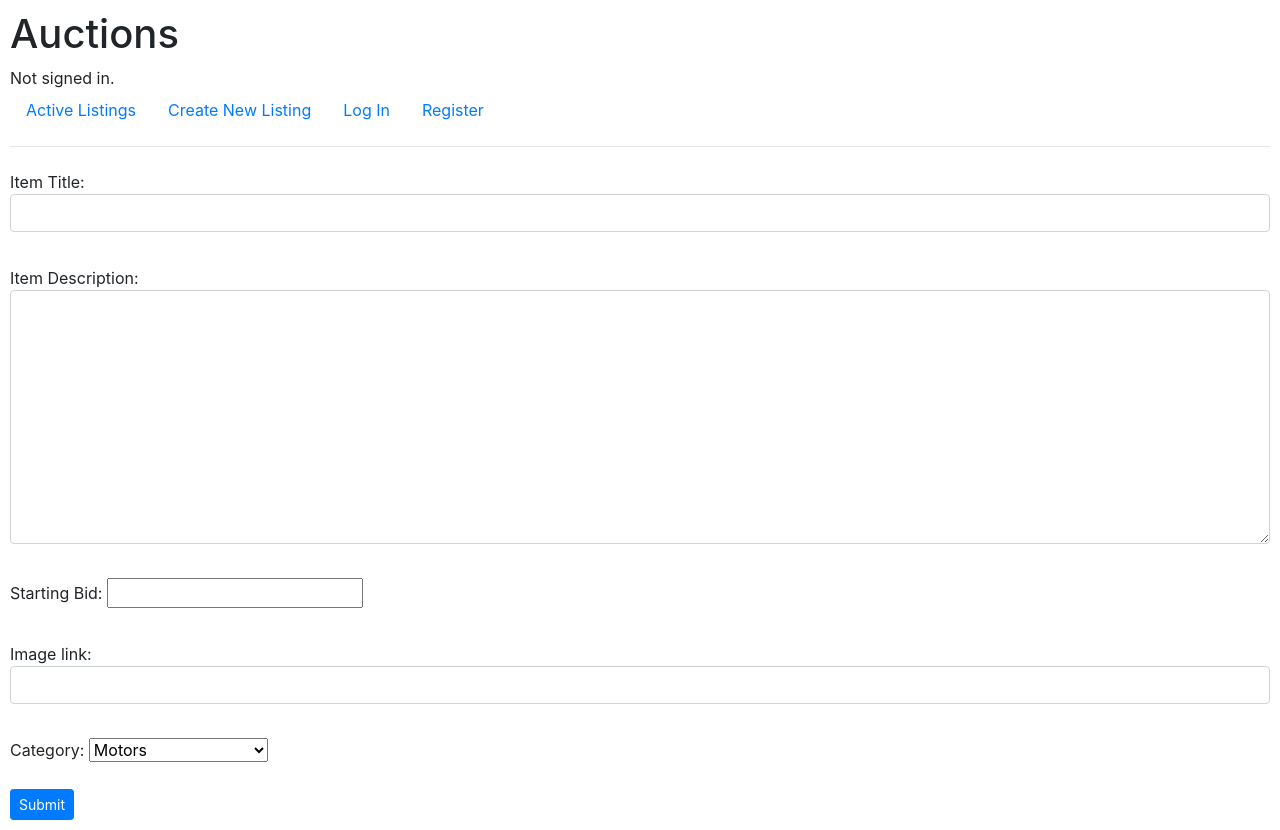
After one commit to pramitsingh0/django-auctions, a Django app: page /createlisting/ in a window 1280 px wide. The commit adds this page. Run offline with Django 3.2, Linux system fonts and the light colour scheme; some libraries are stand-ins or nearby versions.

Commit message:
Completed Create listing feature

```diff
--- /dev/null
+++ b/auctions/templates/auctions/createListing.html
@@ -0,0 +1,13 @@
+{% extends 'auctions/layout.html' %}
+
+{% block body %}
+    <form action="{% url 'save' %}" method="post">
+        {% csrf_token %}
+        <div style="margin-bottom: 20px;" class="form-control-plaintext">{{ forms.title.label }}: {{ forms.title }}</div>
+        <div style="margin-bottom: 20px;" class="form-control-plaintext">{{ forms.description.label }}: {{ forms.description }}</div>
+        <div style="margin-bottom: 20px;" class="form-control-plaintext">{{ forms.starting_bid.label }}: {{ forms.starting_bid }}</div>
+        <div style="margin-bottom: 20px;" class="form-control-plaintext">{{ forms.img_link.label }}: {{ forms.img_link }}</div>
+        <div style="margin-bottom: 20px;" class="form-control-plaintext">{{ forms.category.label }}: {{ forms.category }}</div>
+        <button type="submit" class="btn btn-primary btn-sm">Submit</button>
+    </form>
+{% endblock %}
--- a/auctions/templates/auctions/layout.html
+++ b/auctions/templates/auctions/layout.html
@@ -20,6 +20,9 @@
             <li class="nav-item">
                 <a class="nav-link" href="{% url 'index' %}">Active Listings</a>
             </li>
+            <li class="nav-item">
+                <a class="nav-link" href="{% url 'createListing' %}">Create New Listing</a>
+            </li>
             {% if user.is_authenticated %}
                 <li class="nav-item">
                     <a class="nav-link" href="{% url 'logout' %}">Log Out</a>
--- a/auctions/urls.py
+++ b/auctions/urls.py
@@ -6,5 +6,7 @@ urlpatterns = [
     path("", views.index, name="index"),
     path("login", views.login_view, name="login"),
     path("logout", views.logout_view, name="logout"),
-    path("register", views.register, name="register")
+    path("register", views.register, name="register"),
+    path("createlisting/", views.create_listing_form, name="createListing"),
+    path("savelisting/", views.save_listing, name="save")
 ]
--- a/auctions/views.py
+++ b/auctions/views.py
@@ -1,10 +1,40 @@
 from django.contrib.auth import authenticate, login, logout
 from django.db import IntegrityError
+from django.forms import widgets, ModelForm
 from django.http import HttpResponse, HttpResponseRedirect
-from django.shortcuts import render
+from django.shortcuts import redirect, render
 from django.urls import reverse
+from django import forms
+from django.contrib.auth.decorators import login_required
 
-from .models import User
+from .models import AuctionListing, User
+
+
+#-----------------------------------------------#
+#--------------------FORMS----------------------#
+#-----------------------------------------------#
+class CreateListingForms(forms.Form):
+
+    """Create Form for Auction Listing Model"""
+    title = forms.CharField(label="Item Title", max_length=20, widget=forms.TextInput(attrs={
+                                                                    "autocomplete":"off",
+                                                                    "label":"title",
+                                                                    "class":"form-control"
+                                                                }))
+    description = forms.CharField(label="Item Description", widget=forms.Textarea(attrs={
+                                                                "label":"description",
+                                                                "class":"form-control"
+                                                            }))
+    starting_bid = forms.DecimalField(label="Starting Bid")
+    img_link = forms.URLField(label="Image link", widget=forms.URLInput(attrs={
+                                                        "class":"form-control"
+                                                    }))
+    category = forms.ChoiceField(choices=AuctionListing.CATEGORY)
+
+
+    class Meta:
+        model = AuctionListing
+        fields = ['title', 'description', 'starting_bid', 'seller', 'imglink', 'reporter']
 
 
 def index(request):
@@ -61,3 +91,35 @@ def register(request):
         return HttpResponseRedirect(reverse("index"))
     else:
         return render(request, "auctions/register.html")
+
+def create_listing_form(request):
+    return render(request, "auctions/createListing.html", {
+        "forms": CreateListingForms()
+    })
+
+@login_required(login_url="login")
+def save_listing(request):
+    if request.method == "POST":
+        form = CreateListingForms(request.POST)
+        if form.is_valid():
+            title = form.cleaned_data['title']
+            description = form.cleaned_data['description']
+            starting_bid = form.cleaned_data['starting_bid']
+            img_link = form.cleaned_data['img_link']
+            category = form.cleaned_data['category']
+
+        auction_listing = AuctionListing(
+            seller = User.objects.get(pk=request.user.id),
+            title = title,
+            description = description,
+            starting_bid = starting_bid,
+            category = category,
+            imglink = img_link
+        )
+        auction_listing.save()
+        return redirect('index')
+
+    else:
+        return render(request, "auctions/createListing.html", {
+            "form": CreateListingForms()
+        })
```
Also changed, not shown: auctions/models.py (+25 -4 lines), db.sqlite3.
